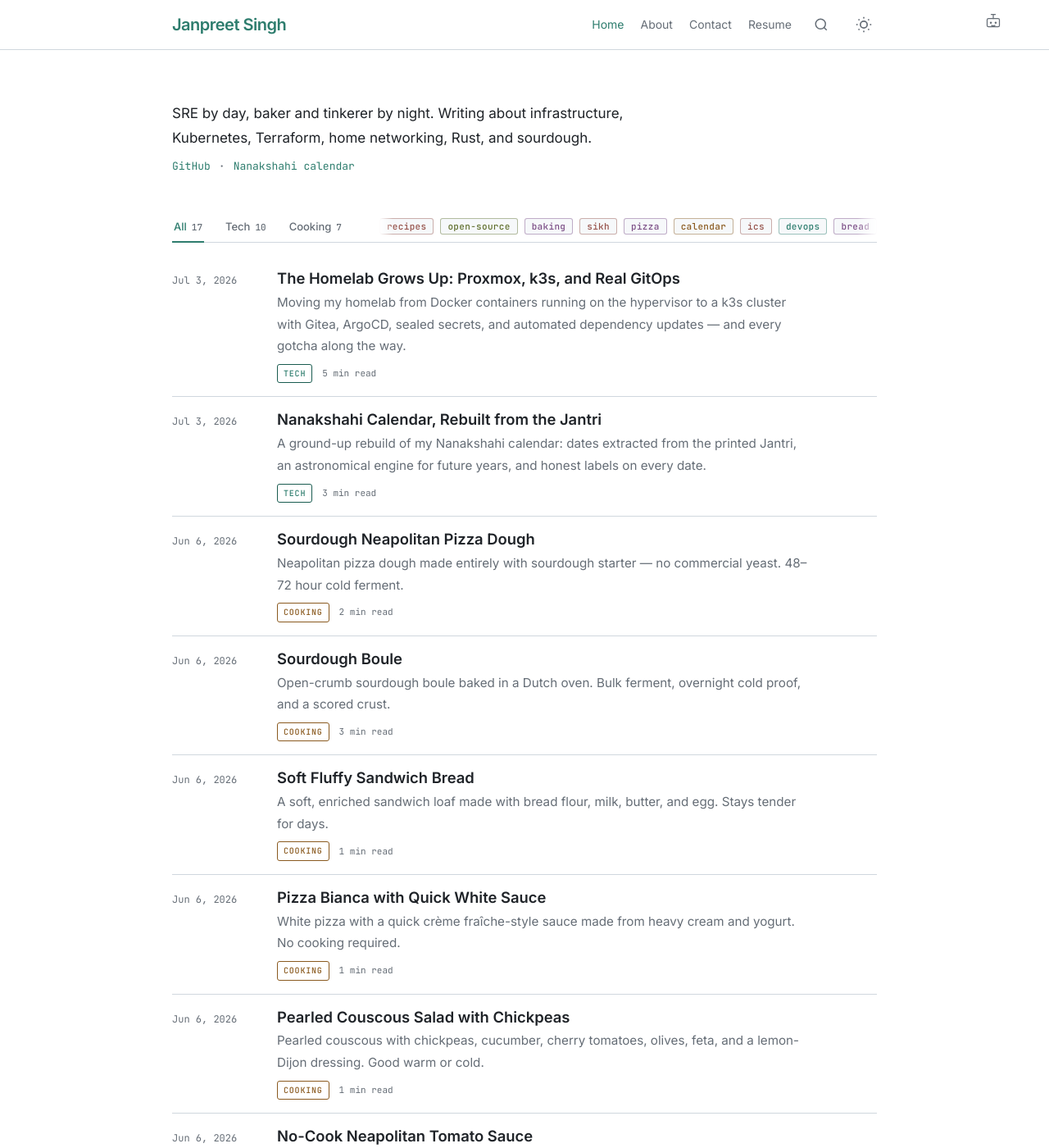
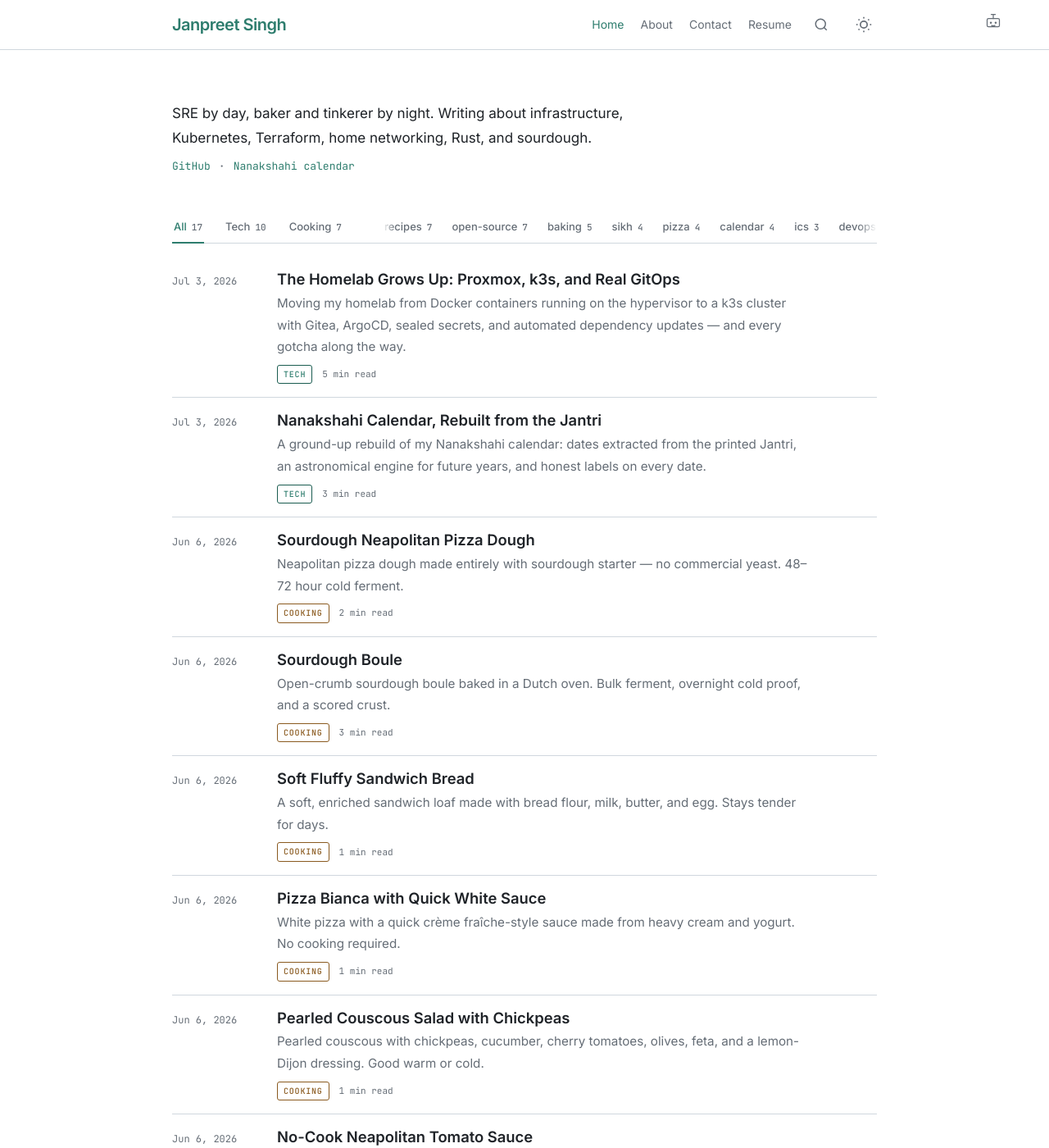
Before and after one commit to janpreet/vigilant-dollop, a Jekyll site: the page built from index.md, in a window 1280 px wide and 1400 px high. Shown: the whole window at 82% size. Built offline with Jekyll 4.4.1, drawn with Linux system fonts in a browser that asks for light colours; comment, search, counter and statistics services are not loaded.

Commit message:
Unify the filter row: tags render as tabs (name + count), no chip boxes
One visual system in the row — All/Tech/Cooking followed by every tag
in the same underline-tab style with mono counts, still a slideable
strip with faded edges.

Co-Authored-By: Claude Fable 5 <noreply@anthropic.com>

```diff
--- a/_layouts/home.html
+++ b/_layouts/home.html
@@ -38,8 +38,9 @@ layout: default
       <div class="feed-tags" aria-label="Filter by tag">
         {%- for entry in sorted_tags -%}
           {%- assign tag_name = entry | split: '#' | last -%}
+          {%- assign tag_count = entry | split: '#' | first | minus: 1000 -%}
           {%- if tag_name != '' -%}
-          <button class="tag-chip feed-tag" data-tag="{{ tag_name | slugify }}">{{ tag_name }}</button>
+          <button class="feed-tab feed-tag" data-tag="{{ tag_name | slugify }}" aria-pressed="false">{{ tag_name }} <span class="tab-count">{{ tag_count }}</span></button>
           {%- endif -%}
         {%- endfor -%}
       </div>
--- a/_sass/minima/_layout.scss
+++ b/_sass/minima/_layout.scss
@@ -1024,11 +1024,9 @@ body.search-open {
 
   .feed-tags {
     display: flex;
-    align-items: center;
-    gap: 8px;
-    margin-left: 20px;
-    padding-bottom: 6px;
-    align-self: center;
+    align-items: stretch;
+    gap: 20px;
+    margin-left: 24px;
     overflow-x: auto;
     min-width: 0;
     flex: 1;
@@ -1043,8 +1041,9 @@ body.search-open {
     }
 
     .feed-tag {
-      cursor: pointer;
       flex-shrink: 0;
+      white-space: nowrap;
+      margin-bottom: 0;
     }
   }
 }
```
Also changed, not shown: other parts of _layouts/home.html (+4 -2 lines).
